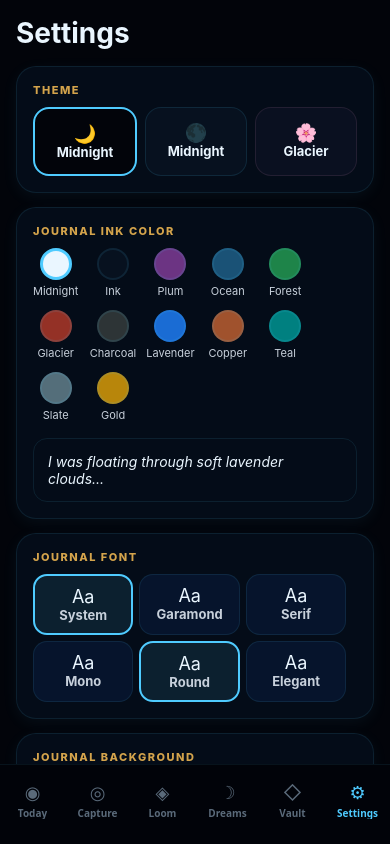
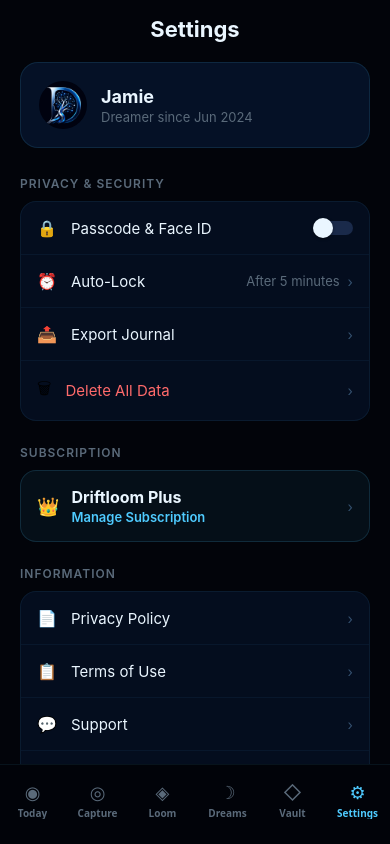
Before and after one commit to ocoee-studios/driftloom, a React Native app: screen /Settings in a window 390 px wide. Built offline with nearby package versions, Linux system fonts and the light colour scheme.

Commit message:
🎨 Redesign: src/screens/SettingsScreen.js

```diff
--- a/src/screens/SettingsScreen.js
+++ b/src/screens/SettingsScreen.js
@@ -1,214 +1,87 @@
-import React, { useState } from 'react';
-import { View, Text, ScrollView, TouchableOpacity, Alert, Share, StyleSheet } from 'react-native';
+import React from 'react';
+import { View, Text, ScrollView, TouchableOpacity, Image, StyleSheet, Switch } from 'react-native';
 import { SafeAreaView } from 'react-native-safe-area-context';
 import { useApp } from '../context/AppContext';
-import GlassCard from '../components/GlassCard';
-import { THEMES, INK_COLORS, JOURNAL_FONTS, JOURNAL_BGS } from '../constants/themes';
-import { LEGAL_URLS } from '../constants/data';
-import * as Linking from 'expo-linking';
+
+const APP_LOGO = require('../../assets/brand/driftloom-logo.png');
 
 export default function SettingsScreen() {
-  const { colors, theme, setTheme, inkColor, setInkColor, journalFont, setJournalFont, journalBg, setJournalBg,
-    lockEnabled, setLockEnabled, passcode, setPasscode, useBiometric, setUseBiometric,
-    purchased, setPurchased, trialStart, setTrialStart, setShowPaywall,
-    dreams, clearStorage } = useApp();
-  const [settingPasscode, setSettingPasscode] = useState(false);
-  const [newPasscode, setNewPasscode] = useState('');
+  const { colors, lockEnabled, setLockEnabled, biometricEnabled, setBiometricEnabled,
+    hasAccess, setShowPaywall } = useApp();
 
-  const exportDreams = async () => {
-    const text = dreams.map(d => `${d.date} — ${d.title}\nMood: ${d.mood} | Vivid: ${d.vivid}%\n${d.notes}\n---`).join('\n\n');
-    try { await Share.share({ message: text, title: 'My Dream Journal' }); } catch {}
-  };
+  const privacyItems = [
+    { icon: '🔒', label: 'Passcode & Face ID', value: lockEnabled ? 'On' : 'Off', toggle: true, state: lockEnabled, setState: setLockEnabled },
+    { icon: '⏰', label: 'Auto-Lock', value: 'After 5 minutes', arrow: true },
+    { icon: '📤', label: 'Export Journal', arrow: true },
+    { icon: '🗑', label: 'Delete All Data', arrow: true, danger: true },
+  ];
+
+  const infoItems = [
+    { icon: '📄', label: 'Privacy Policy', arrow: true },
+    { icon: '📋', label: 'Terms of Use', arrow: true },
+    { icon: '💬', label: 'Support', arrow: true },
+    { icon: '🌀', label: 'About Driftloom', value: 'v1.2.0', arrow: true },
+  ];
 
   return (
-    <SafeAreaView style={{ flex: 1, backgroundColor: colors.bg }}>
+    <SafeAreaView style={s.safe}>
       <ScrollView contentContainerStyle={s.scroll} showsVerticalScrollIndicator={false}>
-        <Text style={[s.title, { color: colors.navy }]}>Settings</Text>
+        <Text style={s.title}>Settings</Text>
 
-        {/* Theme */}
-        <GlassCard>
-          <Text style={[s.eyebrow, { color: colors.gold }]}>THEME</Text>
-          <View style={s.themeRow}>
-            {THEMES.map((t, i) => (
-              <TouchableOpacity key={i} onPress={() => setTheme(i)}
-                style={[s.themeCard, {
-                  backgroundColor: t.colors.bg,
-                  borderColor: theme === i ? t.colors.lav : t.colors.line,
-                  borderWidth: theme === i ? 2 : 1,
-                }]}>
-                <Text style={{ fontSize: 18 }}>{['🌙', '🌑', '🌸'][i]}</Text>
-                <Text style={{ fontSize: 13, fontWeight: '700', color: t.colors.navy }}>{t.name}</Text>
-              </TouchableOpacity>
-            ))}
+        {/* Profile Card */}
+        <View style={s.profileCard}>
+          <Image source={APP_LOGO} style={s.profileAvatar} />
+          <View>
+            <Text style={s.profileName}>Jamie</Text>
+            <Text style={s.profileSub}>Dreamer since Jun 2024</Text>
           </View>
-        </GlassCard>
+        </View>
 
-        {/* Ink Colors */}
-        <GlassCard>
-          <Text style={[s.eyebrow, { color: colors.gold }]}>JOURNAL INK COLOR</Text>
-          <View style={s.colorGrid}>
-            {INK_COLORS.map(c => (
-              <TouchableOpacity key={c.color} onPress={() => setInkColor(c.color)} style={s.colorWrap}>
-                <View style={[s.colorSwatch, {
-                  backgroundColor: c.color,
-                  borderColor: inkColor === c.color ? colors.lav : colors.line,
-                  borderWidth: inkColor === c.color ? 3 : 2,
-                }]} />
-                <Text style={{ fontSize: 11, color: colors.muted, textAlign: 'center' }}>{c.name}</Text>
-              </TouchableOpacity>
-            ))}
+        {/* Privacy & Security */}
+        <Text style={s.sectionLabel}>Privacy & Security</Text>
+        <View style={s.groupCard}>
+          {privacyItems.map((item, i) => (
+            <View key={i} style={[s.settingsRow, i < privacyItems.length - 1 && s.rowBorder]}>
+              <Text style={s.rowIcon}>{item.icon}</Text>
+              <Text style={[s.rowLabel, item.danger && { color: '#ff6b6b' }]}>{item.label}</Text>
+              {item.toggle ? (
+                <Switch value={item.state} onValueChange={item.setState}
+                  trackColor={{ false: '#1a2a4a', true: '#4FCBFF' }} thumbColor="#EAF6FF" />
+              ) : (
+                <View style={s.rowRight}>
+                  {item.value && <Text style={s.rowValue}>{item.value}</Text>}
+                  {item.arrow && <Text style={{ color: '#35516F' }}>›</Text>}
+                </View>
+              )}
+            </View>
+          ))}
+        </View>
+
+        {/* Subscription */}
+        <Text style={s.sectionLabel}>Subscription</Text>
+        <TouchableOpacity style={s.subCard} onPress={() => setShowPaywall(true)}>
+          <Text style={{ fontSize: 18 }}>👑</Text>
+          <View style={{ flex: 1, marginLeft: 12 }}>
+            <Text style={s.subTitle}>{hasAccess ? 'Driftloom Plus' : 'Driftloom Plus'}</Text>
+            <Text style={s.subAction}>{hasAccess ? 'Manage Subscription' : 'Manage Subscription'}</Text>
           </View>
-          <View style={[s.preview, { borderColor: colors.line }]}>
-            <Text style={{ fontSize: 14, fontStyle: 'italic', color: inkColor }}>I was floating through soft lavender clouds...</Text>
-          </View>
-        </GlassCard>
+          <Text style={{ color: '#35516F' }}>›</Text>
+        </TouchableOpacity>
 
-        {/* Journal Font */}
-        <GlassCard>
-          <Text style={[s.eyebrow, { color: colors.gold }]}>JOURNAL FONT</Text>
-          <View style={s.fontGrid}>
-            {JOURNAL_FONTS.map(f => (
-              <TouchableOpacity key={f.name} onPress={() => setJournalFont(f.value)}
-                style={[s.fontCard, {
-                  borderColor: journalFont === f.value ? colors.lav : colors.line,
-                  borderWidth: journalFont === f.value ? 2 : 1,
-                  backgroundColor: journalFont === f.value ? 'rgba(79,203,255,0.1)' : colors.glass2,
-                }]}>
-                <Text style={{ fontSize: 18, color: colors.navy }}>{f.preview}</Text>
-                <Text style={{ fontSize: 13, fontWeight: '700', color: colors.muted }}>{f.name}</Text>
-              </TouchableOpacity>
-            ))}
-          </View>
-        </GlassCard>
-
-        {/* Journal Background */}
-        <GlassCard>
-          <Text style={[s.eyebrow, { color: colors.gold }]}>JOURNAL BACKGROUND</Text>
-          <View style={s.colorGrid}>
-            {JOURNAL_BGS.map(bg => (
-              <TouchableOpacity key={bg.name} onPress={() => setJournalBg(bg.color)} style={s.colorWrap}>
-                <View style={[s.colorSwatch, {
-                  backgroundColor: bg.color === 'transparent' ? '#fff' : bg.color,
-                  borderColor: journalBg === bg.color ? colors.lav : colors.line,
-                  borderWidth: journalBg === bg.color ? 3 : bg.color === 'transparent' ? 2 : 2,
-                  borderStyle: bg.color === 'transparent' ? 'dashed' : 'solid',
-                }]} />
-                <Text style={{ fontSize: 11, color: colors.muted }}>{bg.name}</Text>
-              </TouchableOpacity>
-            ))}
-          </View>
-          <View style={[s.preview, {
-            borderColor: colors.line,
-            backgroundColor: journalBg === 'transparent' ? colors.glass2 : journalBg,
-          }]}>
-            <Text style={{ fontSize: 14, fontStyle: 'italic', color: journalBg === '#07111F' ? '#EAF6FF' : inkColor }}>
-              Preview with your selected colors and font...
-            </Text>
-          </View>
-        </GlassCard>
-
-        {/* Security */}
-        <GlassCard>
-          <Text style={[s.eyebrow, { color: colors.gold }]}>SECURITY</Text>
-          <View style={s.settingRow}>
-            <Text style={{ fontSize: 15, color: colors.navy }}>🔒 App Lock</Text>
-            <TouchableOpacity onPress={() => {
-              if (lockEnabled) { setLockEnabled(false); setPasscode(''); }
-              else { setSettingPasscode(true); setNewPasscode(''); }
-            }} style={[s.toggle, lockEnabled && s.toggleOn]}>
-              <View style={[s.toggleDot, lockEnabled && s.toggleDotOn]} />
+        {/* Information */}
+        <Text style={s.sectionLabel}>Information</Text>
+        <View style={s.groupCard}>
+          {infoItems.map((item, i) => (
+            <TouchableOpacity key={i} style={[s.settingsRow, i < infoItems.length - 1 && s.rowBorder]}>
+              <Text style={s.rowIcon}>{item.icon}</Text>
+              <Text style={s.rowLabel}>{item.label}</Text>
+              <View style={s.rowRight}>
+                {item.value && <Text style={s.rowValue}>{item.value}</Text>}
+                {item.arrow && <Text style={{ color: '#35516F' }}>›</Text>}
+              </View>
             </TouchableOpacity>
-          </View>
-          <Text style={{ fontSize: 13, color: colors.muted, marginTop: 4 }}>
-            {lockEnabled ? 'Your journal is protected.' : 'Enable to require a passcode.'}
-          </Text>
-
-          {settingPasscode && !lockEnabled && (
-            <View style={s.passcodeSetup}>
-              <Text style={{ fontSize: 14, fontWeight: '700', color: colors.navy, marginBottom: 10 }}>Create a 4-digit passcode</Text>
-              <View style={s.dotRow}>
-                {[0, 1, 2, 3].map(i => (
-                  <View key={i} style={[s.dot, newPasscode.length > i && { backgroundColor: colors.lav, borderColor: colors.lav }]} />
-                ))}
-              </View>
-              <View style={s.miniKeypad}>
-                {[1, 2, 3, 4, 5, 6, 7, 8, 9, '', 0, '⌫'].map((k, i) => (
-                  k === '' ? <View key={i} style={s.miniKeyEmpty} /> :
-                  <TouchableOpacity key={i} style={[s.miniKey, { borderColor: colors.line }]} onPress={() => {
-                    if (k === '⌫') setNewPasscode(p => p.slice(0, -1));
-                    else {
-                      const next = newPasscode + k;
-                      setNewPasscode(next);
-                      if (next.length === 4) { setPasscode(next); setLockEnabled(true); setSettingPasscode(false); setNewPasscode(''); }
-                    }
-                  }}>
-                    <Text style={{ fontSize: 18, fontWeight: '700', color: colors.navy }}>{k}</Text>
-                  </TouchableOpacity>
-                ))}
-              </View>
-            </View>
-          )}
-
-          {lockEnabled && (
-            <>
-              <View style={[s.settingRow, { marginTop: 12 }]}>
-                <Text style={{ fontSize: 15, color: colors.navy }}>😊 Face ID / Touch ID</Text>
-                <TouchableOpacity onPress={() => setUseBiometric(!useBiometric)}
-                  style={[s.toggle, useBiometric && s.toggleOn]}>
-                  <View style={[s.toggleDot, useBiometric && s.toggleDotOn]} />
-                </TouchableOpacity>
-              </View>
-              <Text style={{ fontSize: 13, color: colors.muted, marginTop: 4 }}>
-                {useBiometric ? 'Unlock with your face or fingerprint.' : 'Passcode only.'}
-              </Text>
-              <TouchableOpacity style={[s.secondaryBtn, { borderColor: colors.line }]}
-                onPress={() => { setSettingPasscode(true); setNewPasscode(''); setLockEnabled(false); setPasscode(''); }}>
-                <Text style={{ fontSize: 13, color: colors.navy }}>Change passcode</Text>
-              </TouchableOpacity>
-            </>
-          )}
-        </GlassCard>
-
-        {/* Export */}
-        <GlassCard>
-          <Text style={[s.eyebrow, { color: colors.gold }]}>DATA</Text>
-          <TouchableOpacity style={[s.secondaryBtn, { borderColor: colors.line }]} onPress={exportDreams}>
-            <Text style={{ fontSize: 14, color: colors.navy }}>📤 Export Dream Journal</Text>
-          </TouchableOpacity>
-          <TouchableOpacity style={[s.secondaryBtn, { borderColor: colors.line, marginTop: 8 }]}
-            onPress={() => Alert.alert('Reset?', 'Delete all dreams and data?', [
-              { text: 'Cancel' },
-              { text: 'Reset', style: 'destructive', onPress: clearStorage },
-            ])}>
-            <Text style={{ fontSize: 14, color: '#ff6b6b' }}>🗑 Reset Dream Journal</Text>
-          </TouchableOpacity>
-          <TouchableOpacity style={[s.secondaryBtn, { borderColor: colors.line, marginTop: 8 }]}
-            onPress={() => { setPurchased(false); setTrialStart(null); }}>
-            <Text style={{ fontSize: 14, color: '#ff6b6b' }}>Reset Purchase & Trial (testing)</Text>
-          </TouchableOpacity>
-          <TouchableOpacity style={[s.secondaryBtn, { borderColor: colors.line, marginTop: 8 }]}
-            onPress={() => setShowPaywall(true)}>
-            <Text style={{ fontSize: 14, color: colors.lav }}>Preview Paywall (testing)</Text>
-          </TouchableOpacity>
-        </GlassCard>
-
-        {/* App Info */}
-        <GlassCard>
-          <View style={s.appInfo}>
-            <Text style={{ fontSize: 40, marginBottom: 8 }}>🌙</Text>
-            <Text style={{ fontSize: 20, fontWeight: '700', color: colors.navy }}>DriftLoom</Text>
-            <Text style={{ fontSize: 13, color: colors.muted }}>V4.0 · Ocoee Studios</Text>
-            <Text style={{ fontSize: 13, color: colors.muted, marginTop: 4 }}>Your dreams, decoded.</Text>
-          </View>
-          <View style={s.legalLinks}>
-            <TouchableOpacity onPress={() => Linking.openURL(LEGAL_URLS.terms)}>
-              <Text style={[s.link, { color: colors.lav }]}>Terms of Use</Text>
-            </TouchableOpacity>
-            <TouchableOpacity onPress={() => Linking.openURL(LEGAL_URLS.privacy)}>
-              <Text style={[s.link, { color: colors.lav }]}>Privacy Policy</Text>
-            </TouchableOpacity>
-          </View>
-        </GlassCard>
+          ))}
+        </View>
 
         <View style={{ height: 100 }} />
       </ScrollView>
@@ -217,30 +90,37 @@ export default function SettingsScreen() {
 }
 
 const s = StyleSheet.create({
-  scroll: { padding: 16 },
-  title: { fontSize: 28, fontWeight: '700', marginBottom: 16 },
-  eyebrow: { fontSize: 11, fontWeight: '800', letterSpacing: 1.5, textTransform: 'uppercase', marginBottom: 10 },
-  themeRow: { flexDirection: 'row', gap: 8 },
-  themeCard: { flex: 1, alignItems: 'center', padding: 14, borderRadius: 16 },
-  colorGrid: { flexDirection: 'row', flexWrap: 'wrap', gap: 12, marginBottom: 12 },
-  colorWrap: { alignItems: 'center', width: '14%' },
-  colorSwatch: { width: 32, height: 32, borderRadius: 16, marginBottom: 4 },
-  preview: { padding: 14, borderRadius: 14, borderWidth: 1, marginTop: 4 },
-  fontGrid: { flexDirection: 'row', flexWrap: 'wrap', gap: 6 },
-  fontCard: { width: '31%', alignItems: 'center', padding: 10, borderRadius: 14 },
-  settingRow: { flexDirection: 'row', justifyContent: 'space-between', alignItems: 'center' },
-  toggle: { width: 50, height: 30, borderRadius: 15, backgroundColor: '#ccc', justifyContent: 'center', padding: 2 },
-  toggleOn: { backgroundColor: '#4FCBFF' },
-  toggleDot: { width: 26, height: 26, borderRadius: 13, backgroundColor: 'white' },
-  toggleDotOn: { alignSelf: 'flex-end' },
-  passcodeSetup: { alignItems: 'center', marginTop: 14 },
-  dotRow: { flexDirection: 'row', gap: 12, marginBottom: 14 },
-  dot: { width: 14, height: 14, borderRadius: 7, borderWidth: 2, borderColor: 'rgba(79,203,255,0.3)' },
-  miniKeypad: { flexDirection: 'row', flexWrap: 'wrap', justifyContent: 'center', width: 180 },
-  miniKey: { width: 48, height: 48, borderRadius: 24, borderWidth: 1, alignItems: 'center', justifyContent: 'center', margin: 4 },
-  miniKeyEmpty: { width: 48, height: 48, margin: 4 },
-  secondaryBtn: { padding: 12, borderRadius: 14, borderWidth: 1, alignItems: 'center' },
-  appInfo: { alignItems: 'center', paddingVertical: 12 },
-  legalLinks: { flexDirection: 'row', justifyContent: 'center', gap: 16, marginTop: 12 },
-  link: { fontSize: 13, textDecorationLine: 'underline' },
+  safe: { flex: 1, backgroundColor: '#02040A' },
+  scroll: { paddingHorizontal: 20, paddingTop: 16 },
+  title: { fontSize: 22, fontWeight: '700', color: '#EAF6FF', textAlign: 'center', marginBottom: 20 },
+
+  profileCard: {
+    flexDirection: 'row', alignItems: 'center', gap: 14,
+    backgroundColor: 'rgba(14, 43, 92, 0.35)', borderWidth: 1, borderColor: 'rgba(79, 203, 255, 0.12)',
+    borderRadius: 18, padding: 18, marginBottom: 20,
+  },
+  profileAvatar: { width: 48, height: 48, borderRadius: 24 },
+  profileName: { fontSize: 18, fontWeight: '700', color: '#EAF6FF' },
+  profileSub: { fontSize: 13, color: '#5A6A7A', marginTop: 2 },
+
+  sectionLabel: { fontSize: 12, fontWeight: '600', color: '#5A6A7A', textTransform: 'uppercase', letterSpacing: 1, marginBottom: 10, marginTop: 8 },
+
+  groupCard: {
+    backgroundColor: 'rgba(14, 43, 92, 0.25)', borderWidth: 1, borderColor: 'rgba(79, 203, 255, 0.08)',
+    borderRadius: 16, marginBottom: 16, overflow: 'hidden',
+  },
+  settingsRow: { flexDirection: 'row', alignItems: 'center', padding: 16 },
+  rowBorder: { borderBottomWidth: 1, borderBottomColor: 'rgba(79, 203, 255, 0.06)' },
+  rowIcon: { fontSize: 16, marginRight: 14 },
+  rowLabel: { fontSize: 15, color: '#EAF6FF', flex: 1 },
+  rowRight: { flexDirection: 'row', alignItems: 'center', gap: 8 },
+  rowValue: { fontSize: 13, color: '#5A6A7A' },
+
+  subCard: {
+    flexDirection: 'row', alignItems: 'center',
+    backgroundColor: 'rgba(79, 203, 255, 0.06)', borderWidth: 1, borderColor: 'rgba(79, 203, 255, 0.15)',
+    borderRadius: 16, padding: 16, marginBottom: 16,
+  },
+  subTitle: { fontSize: 16, fontWeight: '700', color: '#EAF6FF' },
+  subAction: { fontSize: 13, fontWeight: '600', color: '#4FCBFF', marginTop: 2 },
 });
```
